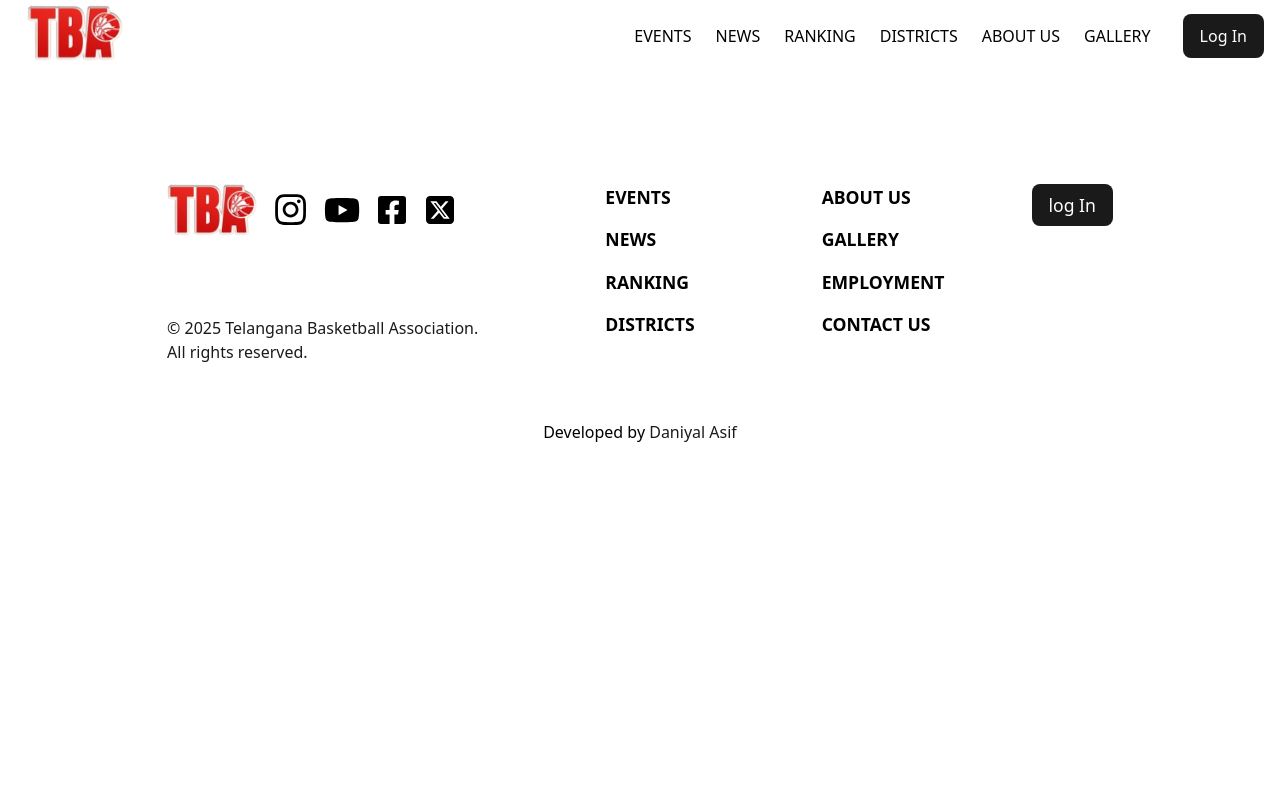
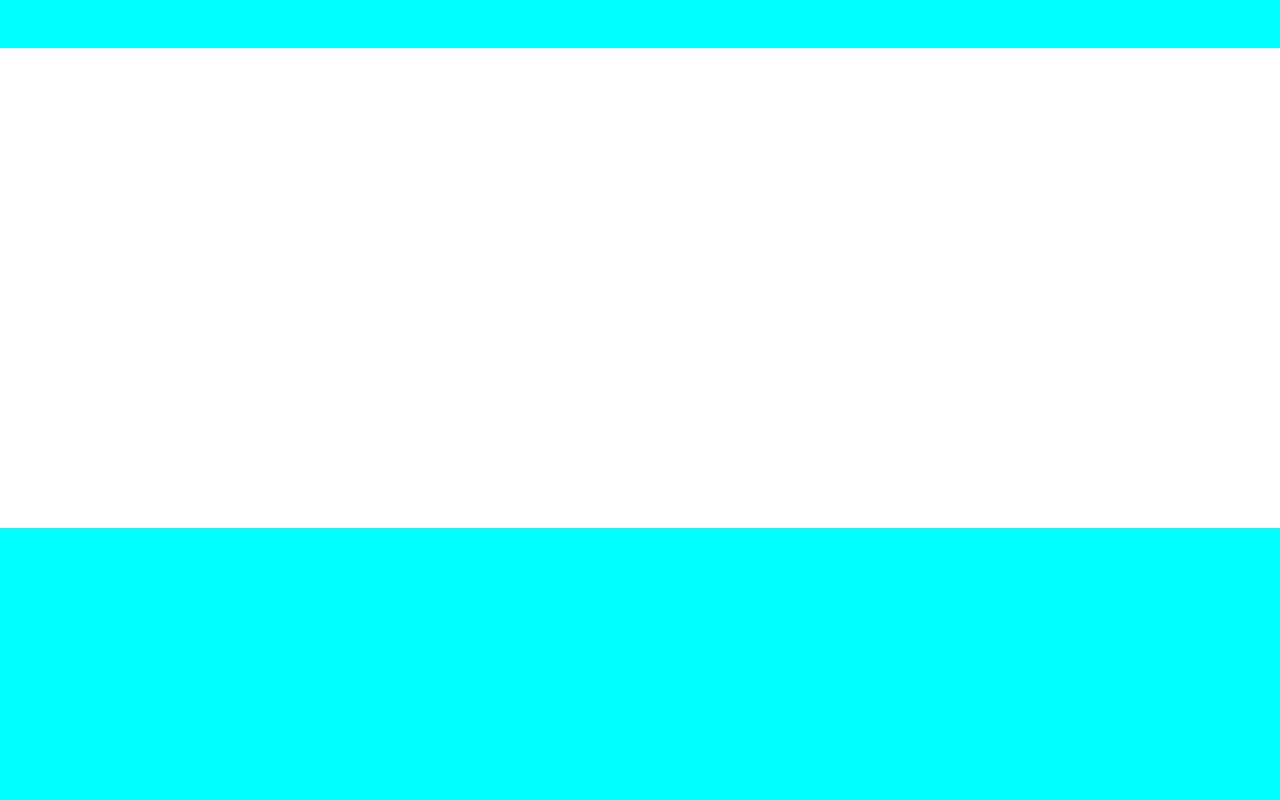
Before and after one commit to DaniyaLAsif26/Basketball, a React (Vite) app in the folder Client/: page /login in a window 1280 px wide. Shown: the top 800 px of the page. Built offline with nearby package versions, Linux system fonts and the light colour scheme.

Commit message:
Added login page

```diff
--- a/Client/src/App.jsx
+++ b/Client/src/App.jsx
@@ -4,11 +4,17 @@ import Navbar from './components/Navbar/navbar'
 import Footer from './components/Footer/Footer.jsx'
 import './App.css'
 
+import { useLocation } from 'react-router-dom'
+
 function App() {
+  const location = useLocation()
+
+  const route = ['/login']
+  const checkRoute = route.includes(location.pathname)
 
   return (
     <>
-      <Navbar />
+      {!checkRoute && <Navbar />}
       <AppRoutes />
       <Footer />
     </>
--- /dev/null
+++ b/Client/src/components/LogIn/Login.jsx
@@ -0,0 +1,9 @@
+import './login.css'
+
+export default function Login (){
+    return(
+        <div className="log-in-cont">
+<div className="log-in-form"></div>
+        </div>
+    )
+}
--- /dev/null
+++ b/Client/src/components/LogIn/login.css
@@ -0,0 +1,10 @@
+.log-in-cont{
+    min-height: 100vh;
+    background-color: aqua;
+    padding-top: 3rem;
+}
+
+.log-in-form{
+    background-color: white;
+    min-height: 30rem;
+}
--- a/Client/src/components/Navbar/navbar.jsx
+++ b/Client/src/components/Navbar/navbar.jsx
@@ -1,11 +1,20 @@
 import './navbar.css';
 import logo from '../../assets/red.png';
+import { useNavigate } from 'react-router-dom'
 
 export default function Navbar() {
+
+  const navigate = useNavigate()
+
+  const logInRedirect = (e) => {
+    e.preventDefault()
+    navigate('/login')
+  }
+
   return (
     <nav>
       <div className="logo">
-       <a href="/"> <img src={logo} alt="" /></a>
+        <a href="/"> <img src={logo} alt="" /></a>
       </div>
       <div className="nav-right">
         <div className="options">
@@ -19,7 +28,7 @@ export default function Navbar() {
           </ul>
         </div>
         <div className="login">
-          <button className='login-btn'>Log In</button>
+          <button className='login-btn' onClick={logInRedirect}>Log In</button>
         </div>
       </div>
     </nav>
--- a/Client/src/routes/AppRoutes.jsx
+++ b/Client/src/routes/AppRoutes.jsx
@@ -7,6 +7,7 @@ import NewsPage from '../Pages/NewsPage.jsx';
 import RankingPage from '../Pages/RankingPage.jsx';
 import AboutUsPage from '../Pages/AboutUsPage.jsx'
 import GalleryPage from '../Pages/GalleryPage.jsx';
+import Login from '../components/LogIn/Login.jsx';
 
 function AppRoutes() {
     return (
@@ -25,6 +26,8 @@ function AppRoutes() {
             <Route path='/about' element={<AboutUsPage />} />
 
             <Route path='/gallery' element={<GalleryPage />} />
+
+            <Route path='/login' element={<Login />} />
         </Routes>
     )
 }
```
Also changed, not shown: Client/src/Pages/LogInPage.jsx (added, +7 -0 lines).
